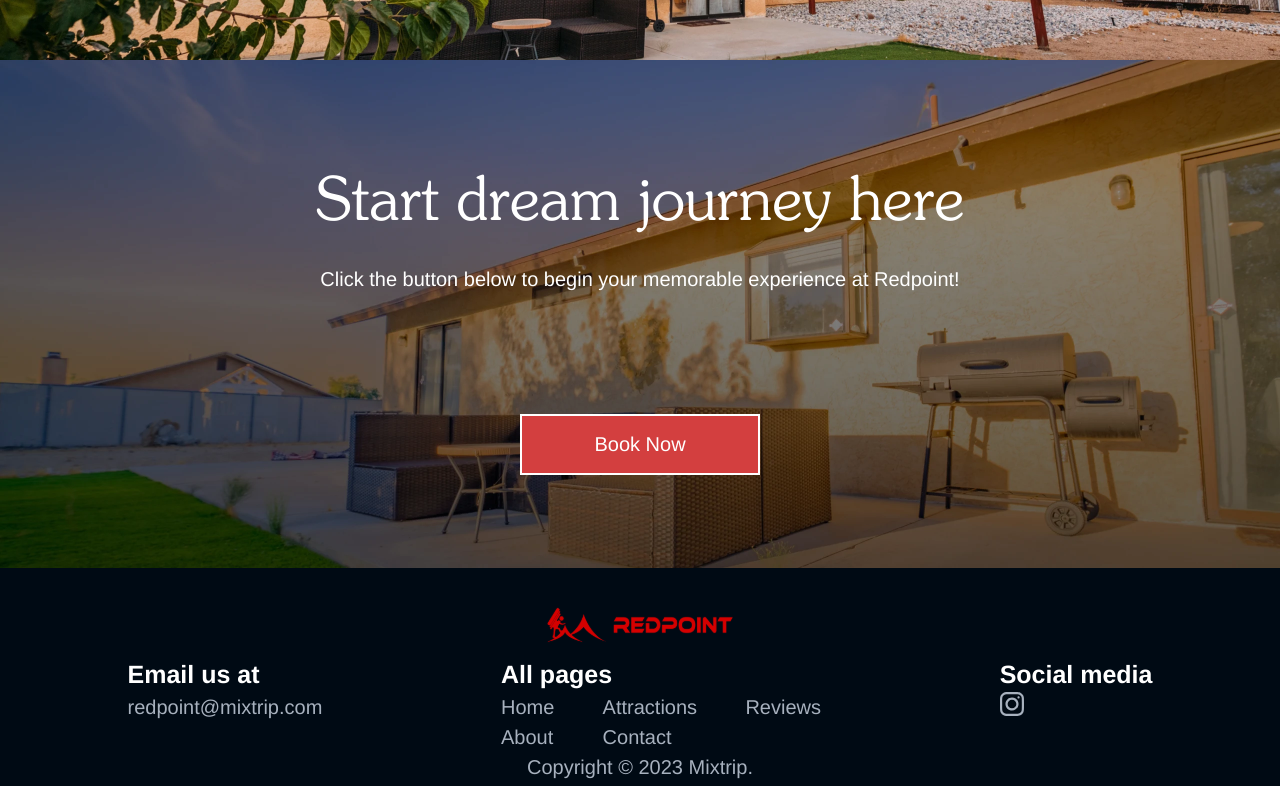
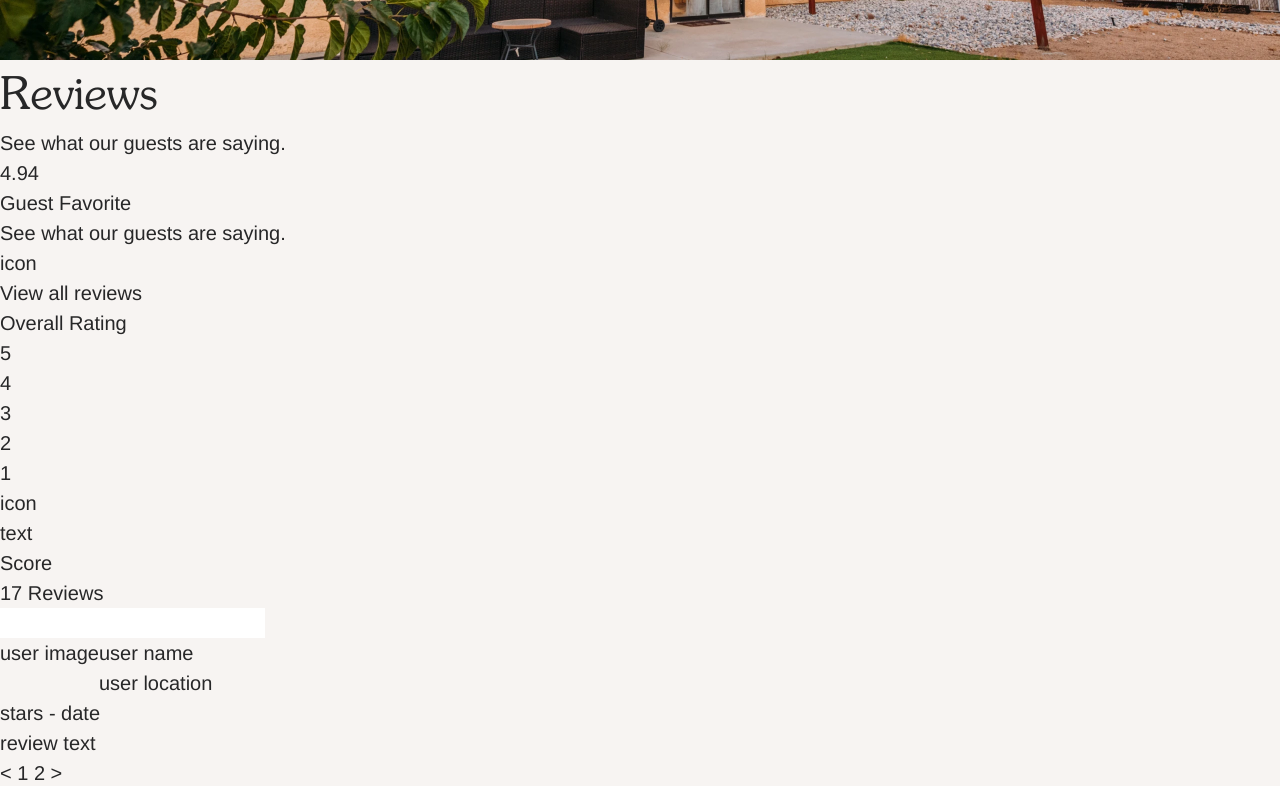
Before and after one commit to joseguera/redpoint, a React (Create React App) app: page /reviews in a window 1280 px wide. Shown: the part 260-1046 px from the top of the page. Built offline with nearby package versions, Linux system fonts and the light colour scheme; a web font is replaced by a local one.

Commit message:
Added and arranged all content to the site

```diff
--- /dev/null
+++ b/src/components/ReviewEntry.tsx
@@ -0,0 +1,26 @@
+import React from 'react';
+
+interface ReviewEntryProps {
+    name: string;
+    location: string;
+    image: string;
+    rating: string;
+    reviewDate: string;
+    reviewPost: string;
+}
+
+export default function ReviewEntry() {
+  return (
+    <div className='flex flex-col'>
+        <div className='flex flex-row'>
+            <div>user image</div>
+            <div className='flex flex-col'>
+                <div>user name</div>
+                <div>user location</div>
+            </div>
+        </div>
+        <div>stars - date</div>
+        <div>review text</div>
+    </div>
+  )
+}
--- a/src/pages/Attractions.tsx
+++ b/src/pages/Attractions.tsx
@@ -6,6 +6,27 @@ export default function Attractions() {
   return (
     <div>
       <PageHeros heroImage='attractions-hero' />
+      <div id="content">
+          <h2 className="text-[45px] font-souvenir">Outdoor Bliss</h2>
+          <p>
+            Redpoint is surrounded by diverse attractions like Joshua Tree National Park for hiking, Pioneertown for exploring, Shopping outlets like Desert Hills Premium Outlets for shopping.
+          </p>
+      </div>
+      <div className='flex flex-row'>
+        <button className="w-[240px] h-[61px] bg-[#D33F3F] border border-[#272728]">All</button>
+        <button className="w-[240px] h-[61px] border border-[#272728]">Shopping</button>
+        <button className="w-[240px] h-[61px] border border-[#272728]">Attractions</button>
+      </div>
+      {/* ATTRACTION COMPONENT */}
+      <div>
+        <h3>Title</h3>
+        <p>distance</p>
+        <p>description</p>
+        <div className='flex flex-row'>
+          <img src="" alt="image1" />
+          <img src="" alt="image2" />
+        </div>
+      </div>
       <FooterHero image="attractions-footer" title="Start dream journey here" description="Click the button below to begin your memorable experience at Redpoint!" />
     </div>
   )
--- a/src/pages/Reviews.tsx
+++ b/src/pages/Reviews.tsx
@@ -1,12 +1,61 @@
 import React from 'react';
 import PageHeros from '../components/PageHeros';
+import ReviewEntry from '../components/ReviewEntry';
 import FooterHero from '../components/FooterHero';
 
 
 export default function Reviews() {
+  const reviews = [
+    { name: "", location: "", image: "", rating: "", reviewDate: "", reviewPost: "" }
+  ]
   return (
     <div>
       <PageHeros heroImage='reviews-hero' />
+      <div id="content">
+          <h2 className="text-[45px] font-souvenir">Reviews</h2>
+          <p>
+            See what our guests are saying.
+          </p>
+      </div>
+       {/* REVIEWS HOLDER */}
+       <div>
+        {/* COL 1 */}
+          <div>
+            <div>4.94</div>
+            <div>
+              <h3>Guest Favorite</h3>
+              <p>See what our guests are saying.</p>
+            </div>
+            <div><p>icon</p> View all reviews</div>
+            <div>
+              Overall Rating
+              <div>5</div>
+              <div>4</div>
+              <div>3</div>
+              <div>2</div>
+              <div>1</div>
+            </div>
+            <div>
+              <div>
+                <div>
+                  <div>icon</div>
+                  <div>text</div>
+                </div>
+                <div>Score</div>
+              </div>
+            </div>
+          </div>
+        {/* COL 2 */}
+        <div>
+          <div>17 Reviews</div>
+          <input />
+          <div>
+            {/* Map through array of reviews passing props to ReviewEntry */}
+            <ReviewEntry />
+          </div>
+          <div>{`< 1 2 >`}</div>
+        </div>
+       </div>
       <FooterHero image="reviews-footer" title="Start dream journey here" description="Click the button below to begin your memorable experience at Redpoint!" />
     </div>
   )
```
